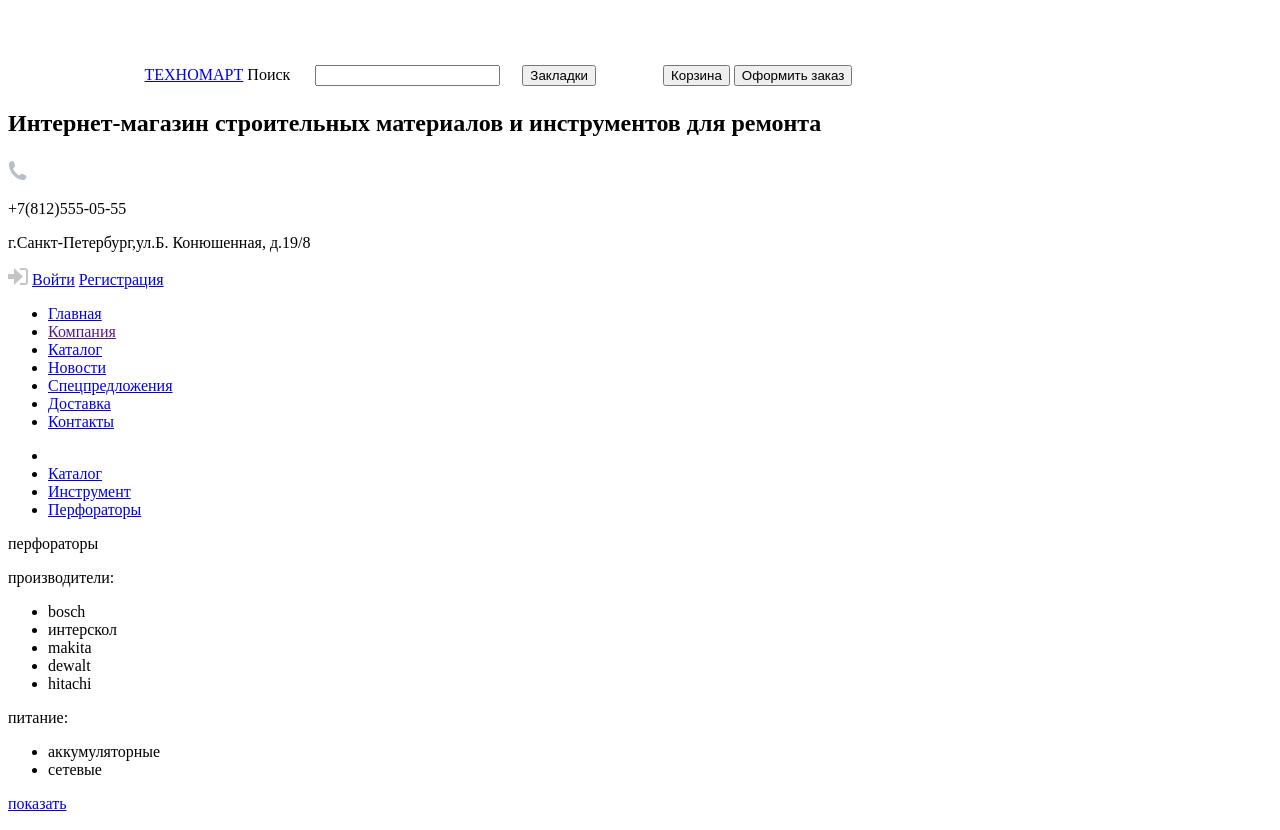
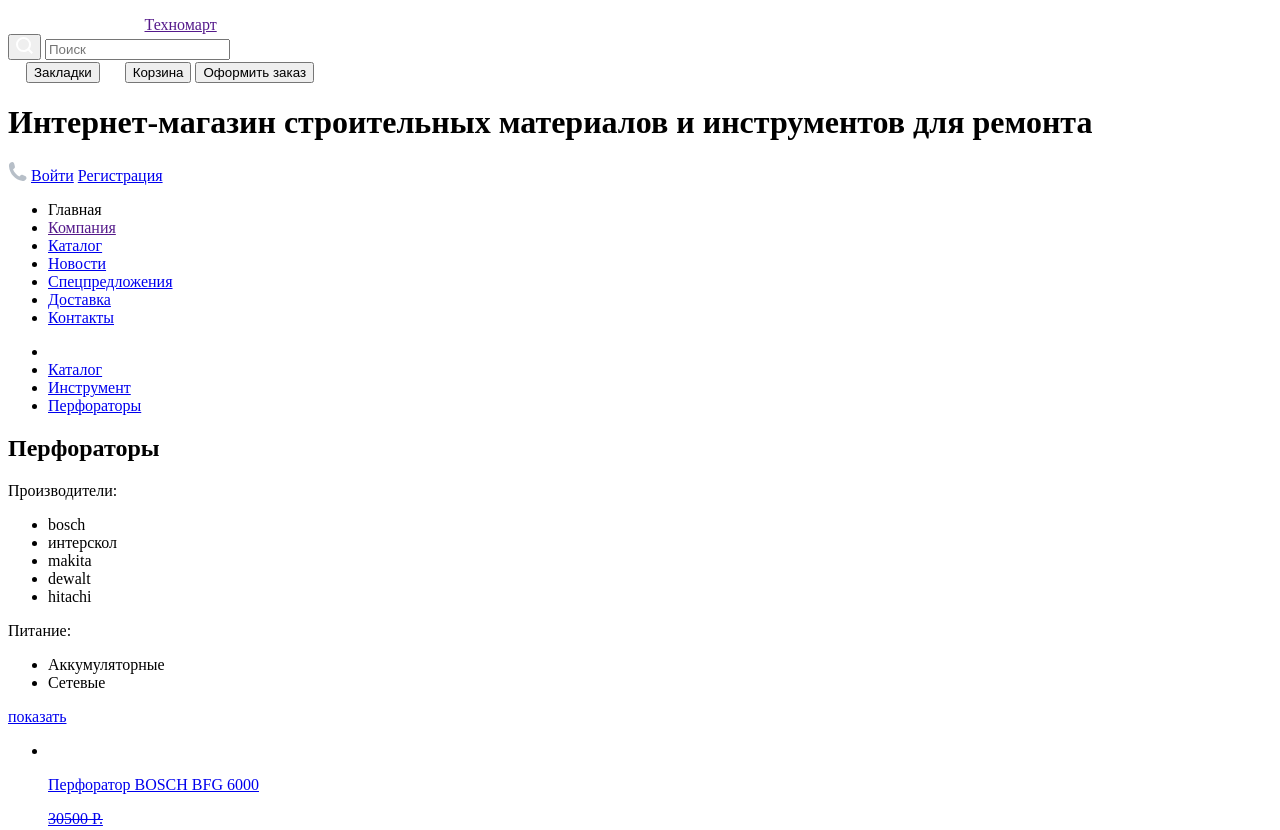
Before and after one commit to wormellow/1470113-technomart-28, a plain HTML site: page inner.html in a window 1280 px wide. Shown: the top 830 px of the page. Drawn offline with Linux system fonts and the light colour scheme.

Commit message:
Update inner.html

```diff
--- a/inner.html
+++ b/inner.html
@@ -7,40 +7,41 @@
   <body>
 <header>
  <div>
-<a href='index.html'> <img src="img/logo-technomart.svg" alt="">ТЕХНОМАРТ</a>
-<label for='search'>Поиск</label>
-<img src='img/icon-search.svg' alt=''>
-<input type='search' name='search' id='search'>
+  <a href=''> <img src="img/logo-technomart.svg" alt="">Техномарт</a>
+  <form action='#' method ='get'>
+  <button><img src='img/icon-search.svg' alt=''></button>
+   <input type='search' name='search' id='search' placeholder='Поиск'>
+  </form>
 <img src='img/icon-bookmark.svg' alt=''>
 <button>Закладки</button>
-<img src='img/icon-4.svg' alt=''>
+<img src='img/icon-search.svg' alt=''>
 <button>Корзина</button>
 <button>Оформить заказ</button>
  </div>
 
-<section>
+<div>
  <h1>
- <p>
     Интернет-магазин
    строительных материалов
    и инструментов для ремонта
- </p>
  </h1>
-<div>
+
  <img src='img/icon-phone.svg' alt=''>
- <p>+7(812)555-05-55</p>
+ <a href='tel:+7(812)555-05-55>+7(812)555-05-55</a>
  <p>г.Санкт-Петербург,ул.Б. Конюшенная, д.19/8</p>
-</div>
+
  <div>
  <img src='img/icon-login.svg' alt=''>
  <a href='#'>Войти</a>
  <a href='#'>Регистрация</a>
  </div>
 
-</section>
+</div>
+<div>
  <nav>
+  <div>
    <ul>
-   <li><a href='index.html'>Главная</a></li>
+    <li><a>Главная</a></li>
     <li><a href=''>Компания</a></li>
     <li><a href='#'>Каталог</a></li>
     <li><a href='#'>Новости</a></li>
@@ -49,6 +50,8 @@
     <li><a href='#'>Контакты</a></li>
    </ul>
   </nav>
+  </div>
+</div>
 </header>
 
 
@@ -63,11 +66,11 @@
  <li><a href='#'>Перфораторы</a></li>
 </ul>
 
-перфораторы <!-- тут форма, которую ещё не проходили-->
+<h2>Перфораторы</h2>
 
 <aside>
 <div>
-<p>производители:</p>
+<p>Производители:</p>
  <ul>
   <li>bosch</li>
   <li>интерскол</li>
@@ -78,10 +81,10 @@
 </div>
 
 <div>
-<p>питание:</p>
+<p>Питание:</p>
  <ul>
-  <li>аккумуляторные</li>
-  <li>сетевые</li>
+  <li>Аккумуляторные</li>
+  <li>Сетевые</li>
  </ul>
 </div>
 <a href='index.html'>показать</a>
@@ -108,17 +111,6 @@
 <li>
  <a href='#'>
   <div><p>КУПИТЬ</p></div>
-<!-- попап "товар добавлен в корзину"
-<div>
- <button><img src="img/icon-close.svg" alt=""></button>
- <img src='img/icon-mark.svg' alt=''>
- <h3>Товар добавлен в корзину!</h3>
-</div>
-<div>
- <button>оформить заказ</button>
- <button>продолжить покупки</button>
-</div>
--->
   <div><p>В ЗАКЛАДКИ</p></div>
   <p>Перфоратор BOSCH BFG 6000</p>
   <p><del>30500 Р.</del></p>
@@ -180,9 +172,8 @@
 
 <footer>
 <div>
-<a href='index.html'> <img src="img/logo-technomart.svg" alt=""> </a>
-<p>г.Санкт-Петербург,ул.Б. Конюшенная, д.19/8<br>
-   +7(812)555-05-55</p>
+ <div>
+  <div><a href='index.html'> <img src="img/logo-technomart.svg" alt=""> </a></div>
    <nav>
     <ul>
 	 <li><a href='#'>Компания</a></li>
@@ -192,6 +183,10 @@
 	 <li><a href='#'>Контакты</a></li>
     </ul>
    </nav>
+ </div>
+ <div>
+   <p>г.Санкт-Петербург,ул.Б. Конюшенная, д.19/8<br>
+   +7(812)555-05-55</p>
    <ul>
     <li><a href='#'>Материалы</a></li>
 	<li><a href='#'>Техника</a></li>
@@ -199,15 +194,18 @@
 	<li><a href='#'>Спецпредложения</a></li>
    </ul>
  </div>
+</div>
 
 
 <div>
  <p>©2010-2017 Компания "Техномарт"<br>
    Все права защищены
  </p>
-  <a href='#'> <img src="img/icon-vk.svg" alt=""> </a> <!--vk-->
-  <a href='#'> <img src="img/icon-fb.svg" alt=""> </a> <!--facebook-->
-  <a href='#'> <img src="img/icon-insta.svg" alt=""> </a> <!--instagram-->
+  <ul>
+   <li><a href='#'> <img src="img/icon-vk.svg" alt=""> </a></li> <!--vk-->
+   <li><a href='#'> <img src="img/icon-fb.svg" alt=""> </a></li> <!--facebook-->
+   <li><a href='#'> <img src="img/icon-insta.svg" alt=""> </a></li> <!--instagram-->
+  </ul>
   <p>Обратная связь:</p>
    <a href='mail@htmlacademy.ru'>mail@htmlacademy.ru</a>
   <p>Разработано — </p>
@@ -215,6 +213,16 @@
 </div>
 </footer>
     <p>Репозиторий создан для обучения на профессиональном онлайн‑курсе «<a href="https://htmlacademy.ru/intensive/htmlcss">HTML и CSS, уровень 1</a>».</p>
-
+<!-- попап "товар добавлен в корзину"
+<div>
+ <button><img src="img/icon-close.svg" alt=""></button>
+ <img src='img/icon-mark.svg' alt=''>
+ <h3>Товар добавлен в корзину!</h3>
+</div>
+<div>
+ <button>оформить заказ</button>
+ <button>продолжить покупки</button>
+</div>
+-->
   </body>
 </html>
```
Lines whose indentation alone changed are shown as unchanged.
